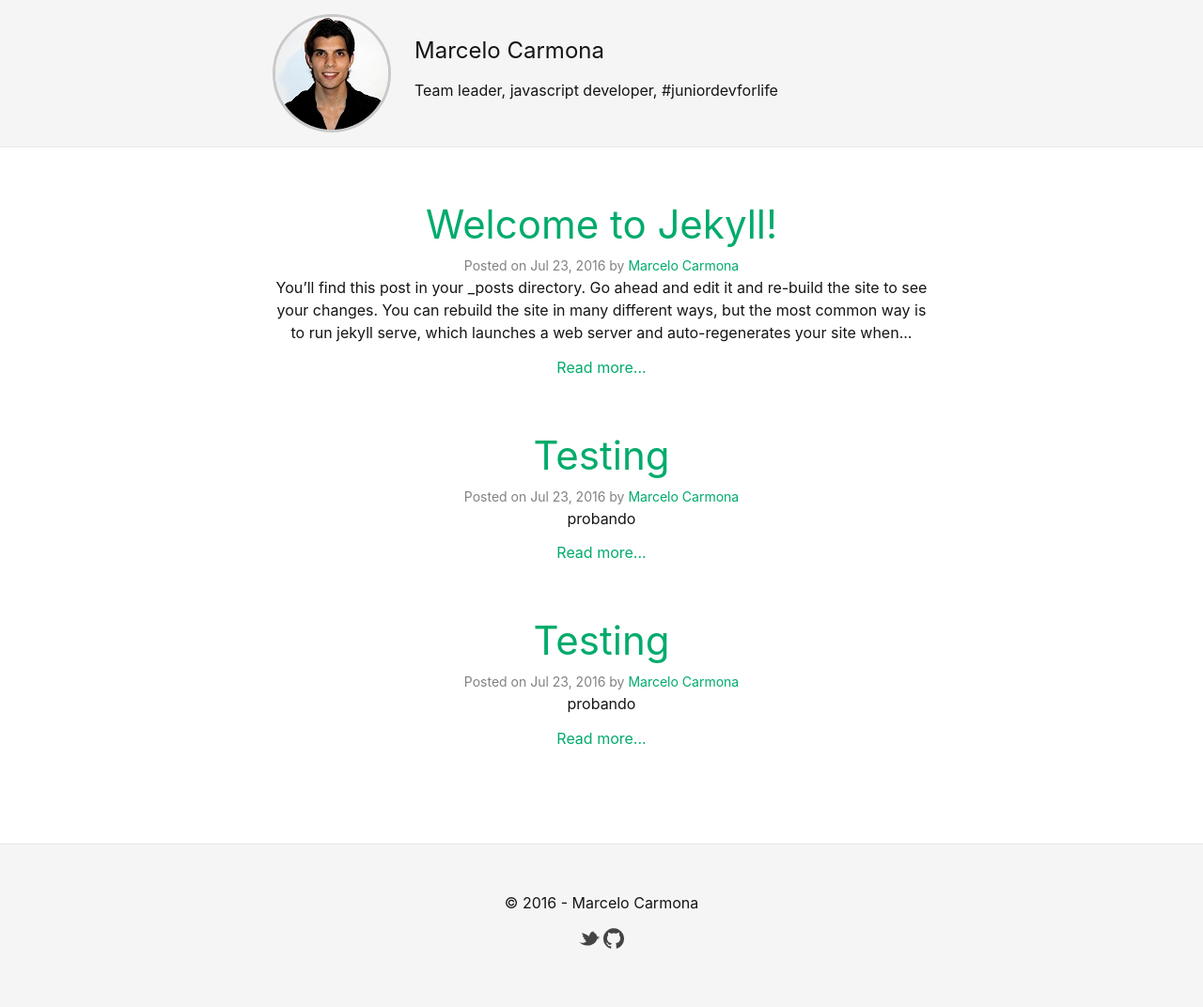
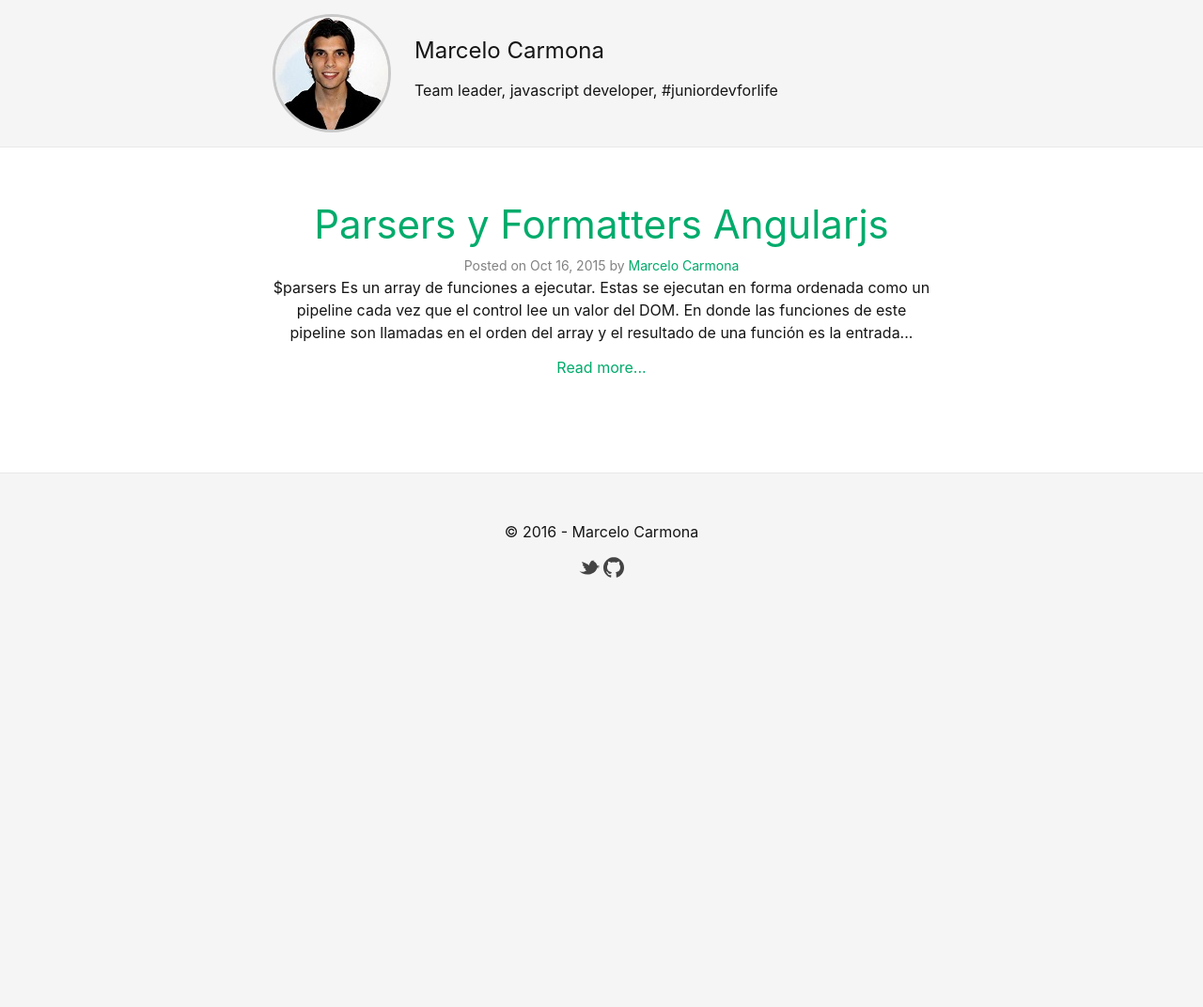
Before and after one commit to marcelocarmona/marcelocarmona.github.io, a Jekyll site: the page built from index.html, in a window 1280 px wide. Shown: the whole page at 94% size. Built offline with Jekyll 4.4.1, drawn with Linux system fonts in a browser that asks for light colours; after the commit the page ends 900 px from its top, so only the background shows below that.

Commit message:
parsers and formatters

```diff
--- a/_config.yml
+++ b/_config.yml
@@ -7,11 +7,11 @@
 
 # Site settings
 title: Marcelo Carmona
-email: mclo0202@gmail.com
+email: marcelo@marcelocarmona.com
 description: > # this means to ignore newlines until "baseurl:"
   Articles on JavaScript, Angular and React
 baseurl: "" # the subpath of your site, e.g. /blog
-url: "http://mclo.github.io" # the base hostname & protocol for your site
+url: "https://marcelocarmona.com" # the base hostname & protocol for your site
 
 # Build settings
 markdown: kramdown
--- /dev/null
+++ b/_posts/2015-10-16-parsers-and-formatters.md
@@ -0,0 +1,22 @@
+---
+title: Parsers y Formatters Angularjs
+author: Marcelo Carmona
+layout: post
+permalink: /parsers-and-formatters/
+path: 2015-10-16-parsers-and-formatters.md
+tags:
+- angularjs
+- JavaScript
+---
+
+# $parsers
+Es un array de funciones a ejecutar. Estas se ejecutan en forma ordenada como un pipeline cada vez que el control lee un valor del DOM. En donde las funciones de este pipeline son llamadas en el orden del array y el resultado de una función es la entrada de la siguiente función y el último valor de retorno es enviado a la colección de $validatos.
+
+Si el parser devuelve undefined significa que ocurrió un error y no se ejecutaran los $validatos y el ngModel se seteara como undefined a menos que ngModelOptions.allowInvalid este seteado como true el error del parce es guardado en ngModel.$error.parse
+
+# $formatters
+Es un array de funciones que se ejecutan en pipeline cuando el ngModel cambiar, las funciones son llamas en orden inverso, y cada una pasa su valor de retorno a la siguiente. El último valor retornado se utiliza como valor en el DOM
+
+En la siguiente imagen se puede observar que los parsers se utilizan para transformar los datos del view al model y los formatters del model al view
+
+<img src="/img/posts/ng-model-flow.png">
--- a/_posts/2016-07-23-welcome-to-jekyll.markdown
+++ /dev/null
@@ -1,25 +0,0 @@
----
-layout: post
-title:  "Welcome to Jekyll!"
-date:   2016-07-23 17:40:11 -0300
-categories: jekyll update
----
-You’ll find this post in your `_posts` directory. Go ahead and edit it and re-build the site to see your changes. You can rebuild the site in many different ways, but the most common way is to run `jekyll serve`, which launches a web server and auto-regenerates your site when a file is updated.
-
-To add new posts, simply add a file in the `_posts` directory that follows the convention `YYYY-MM-DD-name-of-post.ext` and includes the necessary front matter. Take a look at the source for this post to get an idea about how it works.
-
-Jekyll also offers powerful support for code snippets:
-
-{% highlight ruby %}
-def print_hi(name)
-  puts "Hi, #{name}"
-end
-print_hi('Tom')
-#=> prints 'Hi, Tom' to STDOUT.
-{% endhighlight %}
-
-Check out the [Jekyll docs][jekyll-docs] for more info on how to get the most out of Jekyll. File all bugs/feature requests at [Jekyll’s GitHub repo][jekyll-gh]. If you have questions, you can ask them on [Jekyll Talk][jekyll-talk].
-
-[jekyll-docs]: http://jekyllrb.com/docs/home
-[jekyll-gh]:   https://github.com/jekyll/jekyll
-[jekyll-talk]: https://talk.jekyllrb.com/
```
Also changed, not shown: _posts/2016-07-23-testing.markdown (deleted, +0 -14 lines), _posts/2016-07-23-testing.md (deleted, +0 -14 lines), img/posts/ng-model-flow.png (added).
